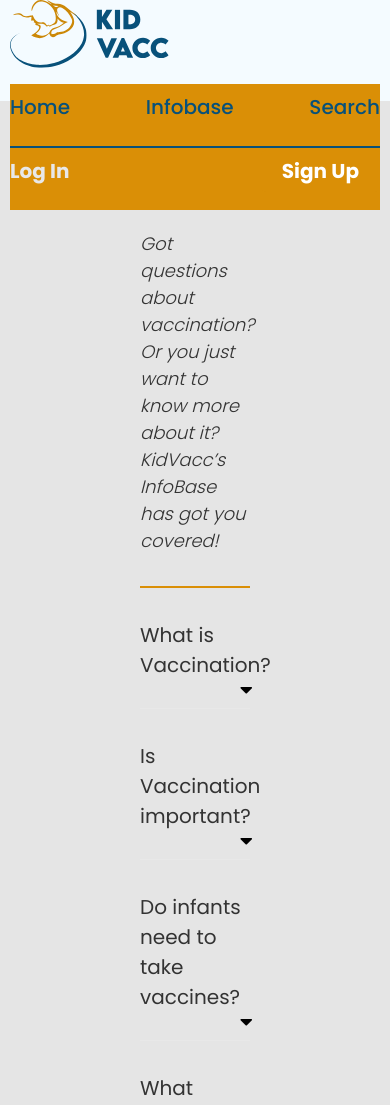
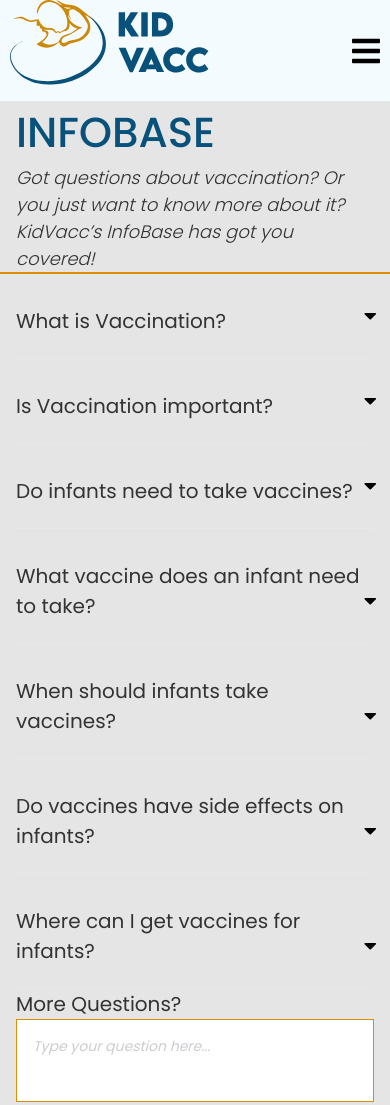
Before and after one commit to zuri-training/kidvacc-fe-pjt-37, a plain HTML site: page pages/infobase.html in a window 390 px wide. Shown: the top 1105 px of the page. Drawn offline with nearby package versions, Linux system fonts and the light colour scheme.

Commit message:
made the infobase responsive

```diff
--- a/css/header.css
+++ b/css/header.css
@@ -43,13 +43,13 @@ body {
     font-weight: 500;
 }
 
-/* .active_link {
+.active_link {
     content:"";
     max-width:120%;
     border-bottom: 3px solid #08517A;
     text-align: center;
     font-weight: 700 !important;
-} */
+}
 
 /* Dropdown Button */
 .dropbtn {
@@ -398,4 +398,10 @@ body {
         color: #DA8F06;
     }
 
+    .active_link {
+        content:"";
+        border-bottom: none;
+        font-weight: 700 !important;
+    }
+
 }
--- a/css/index.css
+++ b/css/index.css
@@ -118,7 +118,7 @@ hr#center_border{
     }
 }
 
-@media screen and (min-width: 280px) and (max-width: 700px){
+@media screen and (min-width: 280px) and (max-width: 768px){
     .section{
         height: auto;
     }
--- a/css/infobase.css
+++ b/css/infobase.css
@@ -35,6 +35,7 @@ body {
 
 .info_container {
     margin-bottom: 50px;
+    padding: 0 1rem;
 }
 
 .accordion {
@@ -100,3 +101,44 @@ body {
     margin-top: 0.7rem;
     cursor: pointer;
 }
+
+@media screen and (min-width: 280px) and (max-width: 768px) {
+    .ren_container {
+        margin: 0;
+        padding-top: 0 1rem;
+        display: flex;
+        flex-direction: column;
+    }
+
+    .info_title {
+        padding: 0 1rem;
+        margin: 0;
+    }
+
+    .info_sub_title {
+        padding: 0 1rem;
+        margin: 0;
+    }
+
+    .info_container {
+        margin-bottom: 3rem;
+    }
+
+    .accordion {
+        color: #333;
+        background: none;
+        cursor: pointer;
+        padding: 32px 0 22px;
+        width: 100%;
+        text-align: left;
+        border: none;
+        outline: none;
+        transition: 0.4s;
+        border-bottom: 1px solid #E8E8E8;
+        font-size: 20px;
+        font-weight: 400;
+    }
+    .text_area::placeholder {
+        padding: 0.5rem 0 0 0.5rem;
+    }
+}
--- a/pages/infobase.html
+++ b/pages/infobase.html
@@ -18,22 +18,19 @@
         <div class="nav_container">
             <div class="nav_content">
                 <img class="logo" src="../img/kv.svg" alt="logo">
-                <ul class="nav_links before_login_links">
+                <ul class="nav_links before_login_links navbar_items">
                     <li><a class="link" href="../index.html">Home</a></li>
                     <li><a class="link active_link" href="/pages/infobase.html">Infobase</a></li>
-                    <!-- <li class="dropdown"><a href="#">Hospitals</a><i class="fa fa-caret-down dropbtn"></i>
-                        <div class="dropdown-content myDropdown">
-                            <a href="#">Private Hospitals</a>
-                            <div class="hospitals_border"></div>
-                            <a href="#">Public Hospitals</a>
-                        </div>
-                    </li> -->
                     <li><a class="myBtn" href="#">Search</a></li>
                 </ul>
-                <ul class="authorize">
+                <ul class="authorize navbar_items">
                     <li class="authorize_login" id="click_login"><a href="#">Log In</a></li>
                     <li class="authorize_signup" id="click_signup"><a href="#">Sign Up</a></li>
                 </ul>
+            </div>
+
+            <div class="menu_icon">
+                <i class="fa fa-bars fa-2x" aria-hidden="true" id="click_menubar"></i>
             </div>
 
             <div class="modal myModal">
```
